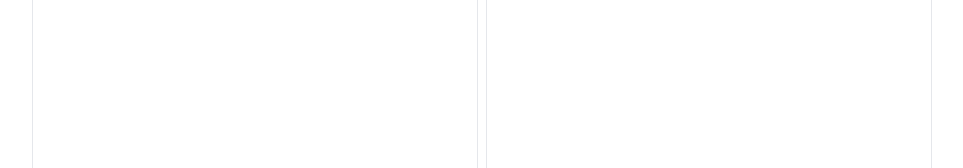
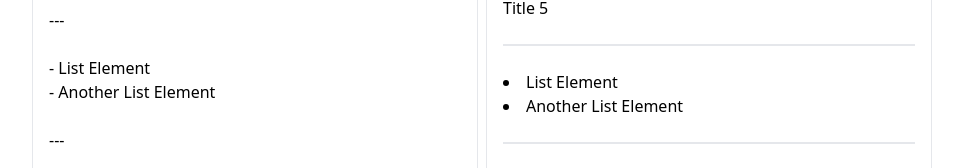
Before and after one commit to Argus416/markdown-parser, a React (Vite) app: page / in a window 1280 px wide. Shown: the part 321-489 px from the top of the page, without its empty margins (158-1121 px from the left). Built offline with nearby package versions, Linux system fonts and the light colour scheme.

Commit message:
add a template on first use

```diff
--- a/src/App.tsx
+++ b/src/App.tsx
@@ -20,6 +20,44 @@ function App() {
 
     setInput(savedInput ?? '')
     setOutput(savedText ?? '')
+  }, [])
+
+  useEffect(() => {
+    console.log(
+      localStorage.getItem(LOCALSTORAGE_KEYS.markdown_text_input) === null
+    )
+    if (localStorage.getItem(LOCALSTORAGE_KEYS.markdown_text_input) !== null)
+      return
+
+    const template = `# Markdown Example
+
+## Title 1
+### Title 2
+#### Title 3
+##### Title 4
+###### Title 5
+
+---
+
+- List Element
+- Another List Element
+
+---
+
+Some ***inline*** ==styling== as you \`see\`
+
+---
+
+![This is a Photo](https://images.immediate.co.uk/production/volatile/sites/3/2023/03/Jujutsu-Kaisen-Cropped-dbe733b.jpg?quality=90&resize=844,563)
+
+---
+
+[Visit My GitHub Repo](https://github.com/Argus416)
+`
+    md.start(template)
+    const result = md.run()
+    localStorage.setItem(LOCALSTORAGE_KEYS.markdown_text_input, template)
+    localStorage.setItem(LOCALSTORAGE_KEYS.markdown_text_output, result)
   }, [])
 
   useEffect(() => {
```
